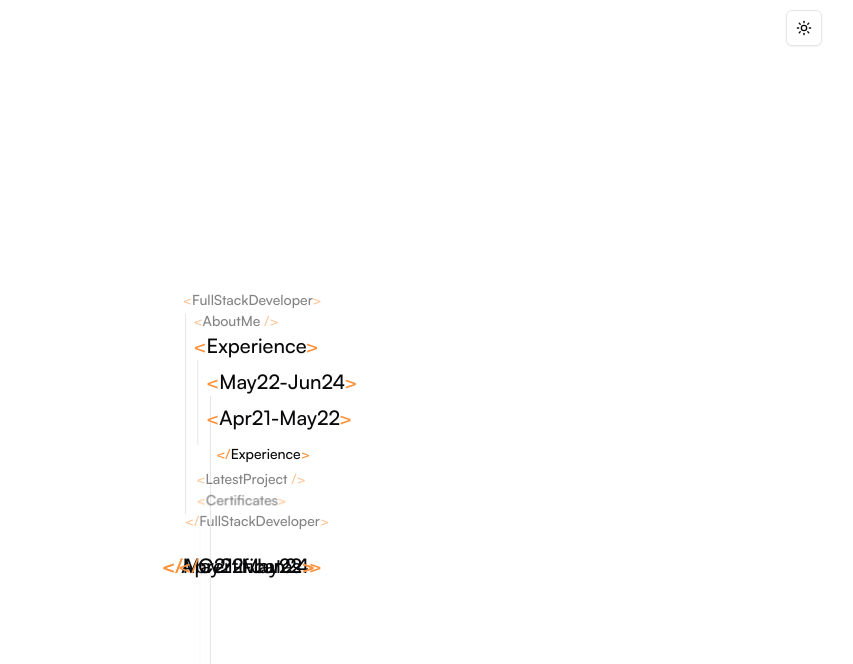
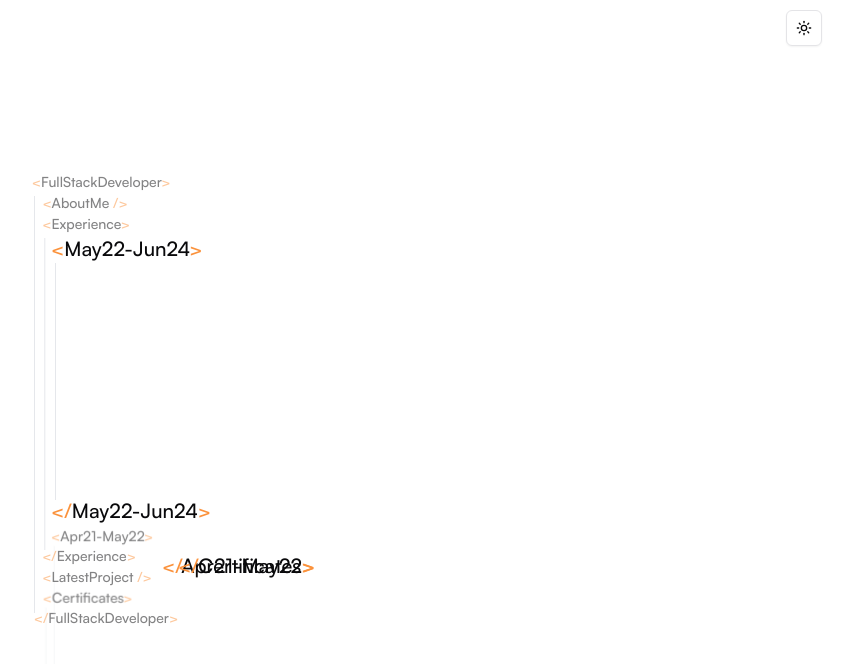
Before and after one commit to BernardoQuina/personal-website, a Next.js app: page / in a window 1280 px wide. Shown: the top 664 px of the page, without its empty margins (346-1199 px from the left). Built offline with nearby package versions, Linux system fonts and the light colour scheme.

Commit message:
Experience from 22 to 24 section (no content yet)

```diff
--- a/src/components/about-me.tsx
+++ b/src/components/about-me.tsx
@@ -1,12 +1,10 @@
 import { motion, MotionValue, useTransform } from 'motion/react';
 import { RefObject } from 'react';
 
-import { AnimationProps } from '../types';
+import { AnimationProps, ContentRefProps } from '../types';
 import { SECTIONS } from '../constants';
 
-type Props = {
-  contentRef: RefObject<HTMLDivElement>;
-} & AnimationProps;
+type Props = AnimationProps & ContentRefProps;
 
 export function AboutMe({ scrollYProgress, measurements, contentRef }: Props) {
   return (
@@ -46,8 +44,15 @@ function AboutMeTag({ scrollYProgress, measurements }: AnimationProps) {
       SECTIONS.index,
       SECTIONS.aboutMe,
       SECTIONS.experience.index,
+      SECTIONS.experience.may22Jun24,
     ],
-    [17, -32, 55 + -measurements.aboutMeContent.width / 2, -58],
+    [
+      17,
+      -32,
+      55 - measurements.aboutMeContent.width / 2,
+      -58,
+      31 - measurements.may22Jun24Content.width / 2,
+    ],
   );
   const y = useTransform(
     scrollYProgress,
@@ -56,8 +61,15 @@ function AboutMeTag({ scrollYProgress, measurements }: AnimationProps) {
       SECTIONS.index,
       SECTIONS.aboutMe,
       SECTIONS.experience.index,
+      SECTIONS.experience.may22Jun24,
     ],
-    [150, -54, -45 - measurements.aboutMeContent.height / 2, -79],
+    [
+      150,
+      -54,
+      -45 - measurements.aboutMeContent.height / 2,
+      -79,
+      -81 - measurements.may22Jun24Content.height / 2,
+    ],
   );
 
   const dashOpacity = useTransform(
@@ -80,6 +92,11 @@ function AboutMeTag({ scrollYProgress, measurements }: AnimationProps) {
     scrollYProgress,
     [SECTIONS.index, SECTIONS.aboutMe, SECTIONS.experience.index],
     [0, 5 + measurements.aboutMeContent.height, 0],
+  );
+  const lineGuideX = useTransform(
+    scrollYProgress,
+    [SECTIONS.index, SECTIONS.aboutMe, SECTIONS.experience.index],
+    [-32, 55 - measurements.aboutMeContent.width / 2, -40],
   );
 
   const opacity = useTransform(
@@ -113,11 +130,11 @@ function AboutMeTag({ scrollYProgress, measurements }: AnimationProps) {
             {'>'}
           </motion.span>
         </h3>
-        <motion.div
-          className="absolute left-1 top-7 bg-gray-200 dark:bg-gray-800"
-          style={{ width: 1, height: lineGuideHeight }}
-        />
       </motion.a>
+      <motion.div
+        className="absolute left-1 top-7 bg-gray-200 dark:bg-gray-800"
+        style={{ width: 1, y, x: lineGuideX, height: lineGuideHeight }}
+      />
     </div>
   );
 }
@@ -191,7 +208,7 @@ function AboutMeClosingTag({ scrollYProgress, measurements }: AnimationProps) {
   const x = useTransform(
     scrollYProgress,
     [SECTIONS.index, SECTIONS.aboutMe, SECTIONS.experience.index],
-    [-38, 55 + -measurements.aboutMeContent.width / 2, -58],
+    [-38, 55 - measurements.aboutMeContent.width / 2, -58],
   );
   const y = useTransform(
     scrollYProgress,
--- a/src/components/content-index.tsx
+++ b/src/components/content-index.tsx
@@ -33,8 +33,15 @@ export function DevTag({ scrollYProgress, measurements }: AnimationProps) {
       SECTIONS.index,
       SECTIONS.aboutMe,
       SECTIONS.experience.index,
+      SECTIONS.experience.may22Jun24,
     ],
-    [30, 0, 55 + -measurements.aboutMeContent.width / 2, -37],
+    [
+      30,
+      0,
+      55 - measurements.aboutMeContent.width / 2,
+      -37,
+      52 - measurements.may22Jun24Content.width / 2,
+    ],
   );
   const y = useTransform(
     scrollYProgress,
@@ -43,8 +50,15 @@ export function DevTag({ scrollYProgress, measurements }: AnimationProps) {
       SECTIONS.index,
       SECTIONS.aboutMe,
       SECTIONS.experience.index,
+      SECTIONS.experience.may22Jun24,
     ],
-    [138, -90, -70 - measurements.aboutMeContent.height / 2, -100],
+    [
+      138,
+      -90,
+      -70 - measurements.aboutMeContent.height / 2,
+      -100,
+      -102 - measurements.may22Jun24Content.height / 2,
+    ],
   );
   const opacity = useTransform(
     scrollYProgress,
@@ -70,8 +84,15 @@ export function DevTag({ scrollYProgress, measurements }: AnimationProps) {
       SECTIONS.index,
       SECTIONS.aboutMe,
       SECTIONS.experience.index,
+      SECTIONS.experience.may22Jun24,
     ],
-    [0, 156, 120 + measurements.aboutMeContent.height, 200],
+    [
+      0,
+      156,
+      120 + measurements.aboutMeContent.height,
+      200,
+      185 + measurements.may22Jun24Content.height,
+    ],
   );
   const lineGuideX = useTransform(
     scrollYProgress,
@@ -80,8 +101,15 @@ export function DevTag({ scrollYProgress, measurements }: AnimationProps) {
       SECTIONS.index,
       SECTIONS.aboutMe,
       SECTIONS.experience.index,
+      SECTIONS.experience.may22Jun24,
     ],
-    [80, 0, 85 + -measurements.aboutMeContent.width / 2, -7],
+    [
+      80,
+      0,
+      85 - measurements.aboutMeContent.width / 2,
+      -7,
+      82 - measurements.may22Jun24Content.width / 2,
+    ],
   );
 
   return (
@@ -129,8 +157,15 @@ export function DevClosingTag({
       SECTIONS.index,
       SECTIONS.aboutMe,
       SECTIONS.experience.index,
+      SECTIONS.experience.may22Jun24,
     ],
-    [30, -3, 52 + -measurements.aboutMeContent.width / 2, -37],
+    [
+      30,
+      -3,
+      52 - measurements.aboutMeContent.width / 2,
+      -37,
+      52 - measurements.may22Jun24Content.width / 2,
+    ],
   );
   const y = useTransform(
     scrollYProgress,
@@ -139,8 +174,15 @@ export function DevClosingTag({
       SECTIONS.index,
       SECTIONS.aboutMe,
       SECTIONS.experience.index,
+      SECTIONS.experience.may22Jun24,
     ],
-    [170, 90, 72 + measurements.aboutMeContent.height / 2, 121],
+    [
+      170,
+      90,
+      72 + measurements.aboutMeContent.height / 2,
+      121,
+      102 + measurements.may22Jun24Content.height / 2,
+    ],
   );
 
   const opacity = useTransform(
--- a/src/components/experience.tsx
+++ b/src/components/experience.tsx
@@ -1,9 +1,14 @@
-import { motion, useTransform } from 'motion/react';
+import { RefObject } from 'react';
+import { motion, MotionValue, useTransform } from 'motion/react';
 
-import { AnimationProps } from '../types';
+import { AnimationProps, ContentRefProps } from '../types';
 import { SECTIONS } from '../constants';
 
-export function Experience({ scrollYProgress, measurements }: AnimationProps) {
+export function Experience({
+  scrollYProgress,
+  measurements,
+  may22Jun24ContentRef,
+}: AnimationProps & { may22Jun24ContentRef: ContentRefProps['contentRef'] }) {
   return (
     <section>
       <div className="snap-point" id="experience" />
@@ -14,6 +19,7 @@ export function Experience({ scrollYProgress, measurements }: AnimationProps) {
       <May22Jun24
         scrollYProgress={scrollYProgress}
         measurements={measurements}
+        contentRef={may22Jun24ContentRef}
       />
       <Apr21May22
         scrollYProgress={scrollYProgress}
@@ -35,8 +41,9 @@ function ExperienceTag({ scrollYProgress, measurements }: AnimationProps) {
       SECTIONS.index,
       SECTIONS.aboutMe,
       SECTIONS.experience.index,
+      SECTIONS.experience.may22Jun24,
     ],
-    [0.7, 1, 0.7, 1],
+    [0.7, 1, 0.7, 1, 0.7],
   );
   const x = useTransform(
     scrollYProgress,
@@ -45,8 +52,15 @@ function ExperienceTag({ scrollYProgress, measurements }: AnimationProps) {
       SECTIONS.index,
       SECTIONS.aboutMe,
       SECTIONS.experience.index,
+      SECTIONS.experience.may22Jun24,
     ],
-    [17, -23, 45 + -measurements.aboutMeContent.width / 2, -31],
+    [
+      17,
+      -23,
+      45 - measurements.aboutMeContent.width / 2,
+      -31,
+      37 - measurements.may22Jun24Content.width / 2,
+    ],
   );
   const y = useTransform(
     scrollYProgress,
@@ -55,8 +69,15 @@ function ExperienceTag({ scrollYProgress, measurements }: AnimationProps) {
       SECTIONS.index,
       SECTIONS.aboutMe,
       SECTIONS.experience.index,
+      SECTIONS.experience.may22Jun24,
     ],
-    [155, -18, 10 + measurements.aboutMeContent.height / 2, -54],
+    [
+      155,
+      -18,
+      10 + measurements.aboutMeContent.height / 2,
+      -54,
+      -60 - measurements.may22Jun24Content.height / 2,
+    ],
   );
 
   const dashOpacity = useTransform(
@@ -72,8 +93,25 @@ function ExperienceTag({ scrollYProgress, measurements }: AnimationProps) {
 
   const lineGuideHeight = useTransform(
     scrollYProgress,
-    [SECTIONS.aboutMe, SECTIONS.experience.index],
-    [0, 85],
+    [
+      SECTIONS.aboutMe,
+      SECTIONS.experience.index,
+      SECTIONS.experience.may22Jun24,
+    ],
+    [0, 85, 80 + measurements.may22Jun24Content.height],
+  );
+  const lineGuideX = useTransform(
+    scrollYProgress,
+    [
+      SECTIONS.aboutMe,
+      SECTIONS.experience.index,
+      SECTIONS.experience.may22Jun24,
+    ],
+    [
+      65 - measurements.aboutMeContent.width / 2,
+      -31,
+      56 - measurements.may22Jun24Content.width / 2,
+    ],
   );
 
   const opacity = useTransform(
@@ -83,8 +121,9 @@ function ExperienceTag({ scrollYProgress, measurements }: AnimationProps) {
       SECTIONS.index,
       SECTIONS.aboutMe,
       SECTIONS.experience.index,
+      SECTIONS.experience.may22Jun24,
     ],
-    [0, 1, 0.5, 1],
+    [0, 1, 0.5, 1, 0.5],
   );
 
   return (
@@ -107,11 +146,11 @@ function ExperienceTag({ scrollYProgress, measurements }: AnimationProps) {
             {'>'}
           </motion.span>
         </h3>
-        <motion.div
-          className="absolute left-1 top-7 bg-gray-200 dark:bg-gray-800"
-          style={{ width: 1, height: lineGuideHeight }}
-        />
       </motion.a>
+      <motion.div
+        className="absolute left-1 top-7 bg-gray-200 dark:bg-gray-800"
+        style={{ width: 1, y, x: lineGuideX, height: lineGuideHeight }}
+      />
     </div>
   );
 }
@@ -126,26 +165,45 @@ function ExperienceClosingTag({
       SECTIONS.aboutMe,
       SECTIONS.experience.index,
       SECTIONS.experience.may22Jun24,
-      SECTIONS.latestProject,
     ],
-    [0.7, 1, 1, 0.7],
+    [0.7, 1, 0.7],
   );
 
   const x = useTransform(
     scrollYProgress,
-    [SECTIONS.aboutMe, SECTIONS.experience.index],
-    [45 + -measurements.aboutMeContent.width / 2, -31],
+    [
+      SECTIONS.aboutMe,
+      SECTIONS.experience.index,
+      SECTIONS.experience.may22Jun24,
+    ],
+    [
+      45 - measurements.aboutMeContent.width / 2,
+      -31,
+      35 - measurements.may22Jun24Content.width / 2,
+    ],
   );
   const y = useTransform(
     scrollYProgress,
-    [SECTIONS.aboutMe, SECTIONS.experience.index],
-    [10 + measurements.aboutMeContent.height / 2, 54],
+    [
+      SECTIONS.aboutMe,
+      SECTIONS.experience.index,
+      SECTIONS.experience.may22Jun24,
+    ],
+    [
+      10 + measurements.aboutMeContent.height / 2,
+      54,
+      40.5 + measurements.may22Jun24Content.height / 2,
+    ],
   );
 
   const opacity = useTransform(
     scrollYProgress,
-    [SECTIONS.aboutMe, SECTIONS.experience.index],
-    [0, 1],
+    [
+      SECTIONS.aboutMe,
+      SECTIONS.experience.index,
+      SECTIONS.experience.may22Jun24,
+    ],
+    [0, 1, 0.5],
   );
 
   return (
@@ -161,7 +219,11 @@ function ExperienceClosingTag({
   );
 }
 
-function May22Jun24({ scrollYProgress, measurements }: AnimationProps) {
+function May22Jun24({
+  scrollYProgress,
+  measurements,
+  contentRef,
+}: AnimationProps & ContentRefProps) {
   return (
     <article>
       <div className="snap-point" id="experience-may-22-jun-24" />
@@ -169,6 +231,11 @@ function May22Jun24({ scrollYProgress, measurements }: AnimationProps) {
         scrollYProgress={scrollYProgress}
         measurements={measurements}
       />
+      <May22Jun24Content
+        scrollYProgress={scrollYProgress}
+        contentRef={contentRef}
+      />
+
       <May22Jun24ClosingTag
         scrollYProgress={scrollYProgress}
         measurements={measurements}
@@ -185,13 +252,29 @@ function May22Jun24Tag({ scrollYProgress, measurements }: AnimationProps) {
   );
   const x = useTransform(
     scrollYProgress,
-    [SECTIONS.aboutMe, SECTIONS.experience.index],
-    [70 + -measurements.aboutMeContent.width / 2, 0],
+    [
+      SECTIONS.aboutMe,
+      SECTIONS.experience.index,
+      SECTIONS.experience.may22Jun24,
+    ],
+    [
+      70 - measurements.aboutMeContent.width / 2,
+      0,
+      85 - measurements.may22Jun24Content.width / 2,
+    ],
   );
   const y = useTransform(
     scrollYProgress,
-    [SECTIONS.aboutMe, SECTIONS.experience.index],
-    [10 + measurements.aboutMeContent.height / 2, -18],
+    [
+      SECTIONS.aboutMe,
+      SECTIONS.experience.index,
+      SECTIONS.experience.may22Jun24,
+    ],
+    [
+      10 + measurements.aboutMeContent.height / 2,
+      -18,
+      -35 - measurements.may22Jun24Content.height / 2,
+    ],
   );
 
   const dashOpacity = useTransform(
@@ -211,7 +294,12 @@ function May22Jun24Tag({ scrollYProgress, measurements }: AnimationProps) {
   const lineGuideHeight = useTransform(
     scrollYProgress,
     [SECTIONS.experience.index, SECTIONS.experience.may22Jun24],
-    [0, 300],
+    [0, 5 + measurements.may22Jun24Content.height],
+  );
+  const lineGuideX = useTransform(
+    scrollYProgress,
+    [SECTIONS.experience.index, SECTIONS.experience.may22Jun24],
+    [0, 85 - measurements.may22Jun24Content.width / 2],
   );
 
   const opacity = useTransform(
@@ -243,20 +331,99 @@ function May22Jun24Tag({ scrollYProgress, measurements }: AnimationProps) {
             {'>'}
           </motion.span>
         </h5>
-        <motion.div
-          className="absolute left-1 top-7 bg-gray-200 dark:bg-gray-800"
-          style={{ width: 1, height: lineGuideHeight }}
-        />
       </motion.a>
+      <motion.div
+        className="absolute left-1 top-7 bg-gray-200 dark:bg-gray-800"
+        style={{ width: 1, y, x: lineGuideX, height: lineGuideHeight }}
+      />
     </div>
   );
 }
 
-function May22Jun24ClosingTag({ scrollYProgress }: AnimationProps) {
+type May22Jun24ContentProps = {
+  scrollYProgress: MotionValue<number>;
+  contentRef: RefObject<HTMLDivElement>;
+};
+
+function May22Jun24Content({
+  scrollYProgress,
+  contentRef,
+}: May22Jun24ContentProps) {
+  const scale = useTransform(
+    scrollYProgress,
+    [
+      SECTIONS.experience.index,
+      SECTIONS.experience.may22Jun24,
+      SECTIONS.experience.apr21May22,
+    ],
+    [0.1, 1, 0.1],
+  );
+  const x = useTransform(
+    scrollYProgress,
+    [
+      SECTIONS.experience.index,
+      SECTIONS.experience.may22Jun24,
+      SECTIONS.experience.apr21May22,
+    ],
+    [-52, 16, -52],
+  );
+  const y = useTransform(
+    scrollYProgress,
+    [SECTIONS.experience.may22Jun24, SECTIONS.experience.apr21May22],
+    [-20, -79],
+  );
+
+  const opacity = useTransform(
+    scrollYProgress,
+    [
+      SECTIONS.experience.index,
+      SECTIONS.experience.may22Jun24,
+      SECTIONS.experience.apr21May22,
+    ],
+    [0, 1, 0],
+  );
+
+  return (
+    <div
+      className="fixed left-[50%] top-[50%] -z-10 translate-x-[-50%] translate-y-[-50%]"
+      ref={contentRef}
+    >
+      <motion.div
+        className="w-[calc(100vw-4rem)] max-w-[30rem] gap-2 sm:gap-4"
+        style={{ scale, x, y, opacity }}
+      >
+        <p>
+          I&apos;m all about building robust, type-safe systems where cloud
+          services and applications integrate seamlessly. From crafting Node.js
+          APIs and React frontends to architecting AWS infrastructure, I thrive
+          on creating scalable solutions that are reliable and maintainable.
+        </p>
+        <p>
+          After two years as a full-stack developer at PrimeIT where I worked
+          across client projects spanning the entire stack, I took some time to
+          travel and strengthen my cloud architecture and algorithmic skills. My
+          expertise is backed by AWS Solutions Architect Associate and
+          Kubernetes Developer (CKAD) certifications.
+        </p>
+      </motion.div>
+    </div>
+  );
+}
+
+function May22Jun24ClosingTag({
+  scrollYProgress,
+  measurements,
+}: AnimationProps) {
+  const x = useTransform(
+    scrollYProgress,
+    [SECTIONS.experience.index, SECTIONS.experience.may22Jun24],
+    [0, 85 - measurements.may22Jun24Content.width / 2],
+  );
+
   const y = useTransform(
     scrollYProgress,
     [SECTIONS.experience.index, SECTIONS.experience.may22Jun24],
-    [-165, 166],
+    [-18, -5 + measurements.may22Jun24Content.height / 2],
   );
 
   const opacity = useTransform(
@@ -267,7 +434,7 @@ function May22Jun24ClosingTag({ scrollYProgress }: AnimationProps) {
 
   return (
     <div className="fixed left-[50%] top-[50%] translate-x-[-50%] translate-y-[-50%]">
-      <motion.a href="#experience-may-22-jun-24" style={{ x: -44, y, opacity }}>
+      <motion.a href="#experience-may-22-jun-24" style={{ x, y, opacity }}>
         <span className="min-w-[11rem] text-xl font-medium">
           <span className="text-orange-400">{'</'}</span>
           May22-Jun24
@@ -297,18 +464,38 @@ function Apr21May22({ scrollYProgress, measurements }: AnimationProps) {
 function Apr21May22Tag({ scrollYProgress, measurements }: AnimationProps) {
   const scale = useTransform(
     scrollYProgress,
-    [SECTIONS.aboutMe, SECTIONS.experience.index],
-    [0.5, 1],
+    [
+      SECTIONS.aboutMe,
+      SECTIONS.experience.index,
+      SECTIONS.experience.may22Jun24,
+    ],
+    [0.5, 1, 0.7],
   );
   const x = useTransform(
     scrollYProgress,
-    [SECTIONS.aboutMe, SECTIONS.experience.index],
-    [70 + -measurements.aboutMeContent.width / 2, 0],
+    [
+      SECTIONS.aboutMe,
+      SECTIONS.experience.index,
+      SECTIONS.experience.may22Jun24,
+    ],
+    [
+      70 - measurements.aboutMeContent.width / 2,
+      0,
+      58.5 - measurements.may22Jun24Content.width / 2,
+    ],
   );
   const y = useTransform(
     scrollYProgress,
-    [SECTIONS.aboutMe, SECTIONS.experience.index],
-    [10 + measurements.aboutMeContent.height / 2, 18],
+    [
+      SECTIONS.aboutMe,
+      SECTIONS.experience.index,
+      SECTIONS.experience.may22Jun24,
+    ],
+    [
+      10 + measurements.aboutMeContent.height / 2,
+      18,
+      20 + measurements.may22Jun24Content.height / 2,
+    ],
   );
 
   const dashOpacity = useTransform(
@@ -333,8 +520,12 @@ function Apr21May22Tag({ scrollYProgress, measurements }: AnimationProps) {
 
   const opacity = useTransform(
     scrollYProgress,
-    [SECTIONS.aboutMe, SECTIONS.experience.index],
-    [0, 1],
+    [
+      SECTIONS.aboutMe,
+      SECTIONS.experience.index,
+      SECTIONS.experience.may22Jun24,
+    ],
+    [0, 1, 0.5],
   );
 
   return (
@@ -378,7 +569,7 @@ function Apr21May22ClosingTag({ scrollYProgress }: AnimationProps) {
 
   const opacity = useTransform(
     scrollYProgress,
-    [SECTIONS.experience.index, SECTIONS.experience.may22Jun24],
+    [SECTIONS.experience.may22Jun24, SECTIONS.experience.apr21May22],
     [0, 1],
   );
 
--- a/src/pages/index.tsx
+++ b/src/pages/index.tsx
@@ -16,7 +16,13 @@ export default function Home() {
   const aboutMeContentRef = useRef<HTMLDivElement>(null);
   const aboutMeContentSize = useElementSize(aboutMeContentRef);
 
-  const measurements = { aboutMeContent: aboutMeContentSize };
+  const may22Jun24ContentRef = useRef<HTMLDivElement>(null);
+  const may22Jun24ContentSize = useElementSize(may22Jun24ContentRef);
+
+  const measurements = {
+    aboutMeContent: aboutMeContentSize,
+    may22Jun24Content: may22Jun24ContentSize,
+  };
 
   return (
     <PageLayout pageTitle="Bernardo Quina" pageDescription="todo">
@@ -33,6 +39,7 @@ export default function Home() {
       <Experience
         scrollYProgress={scrollYProgress}
         measurements={measurements}
+        may22Jun24ContentRef={may22Jun24ContentRef}
       />
       <LatestProject
         scrollYProgress={scrollYProgress}
```
Also changed, not shown: src/components/certificates.tsx (+16 -2 lines), src/components/latest-project.tsx (+16 -2 lines), src/types.d.ts (+7 -1 lines).
